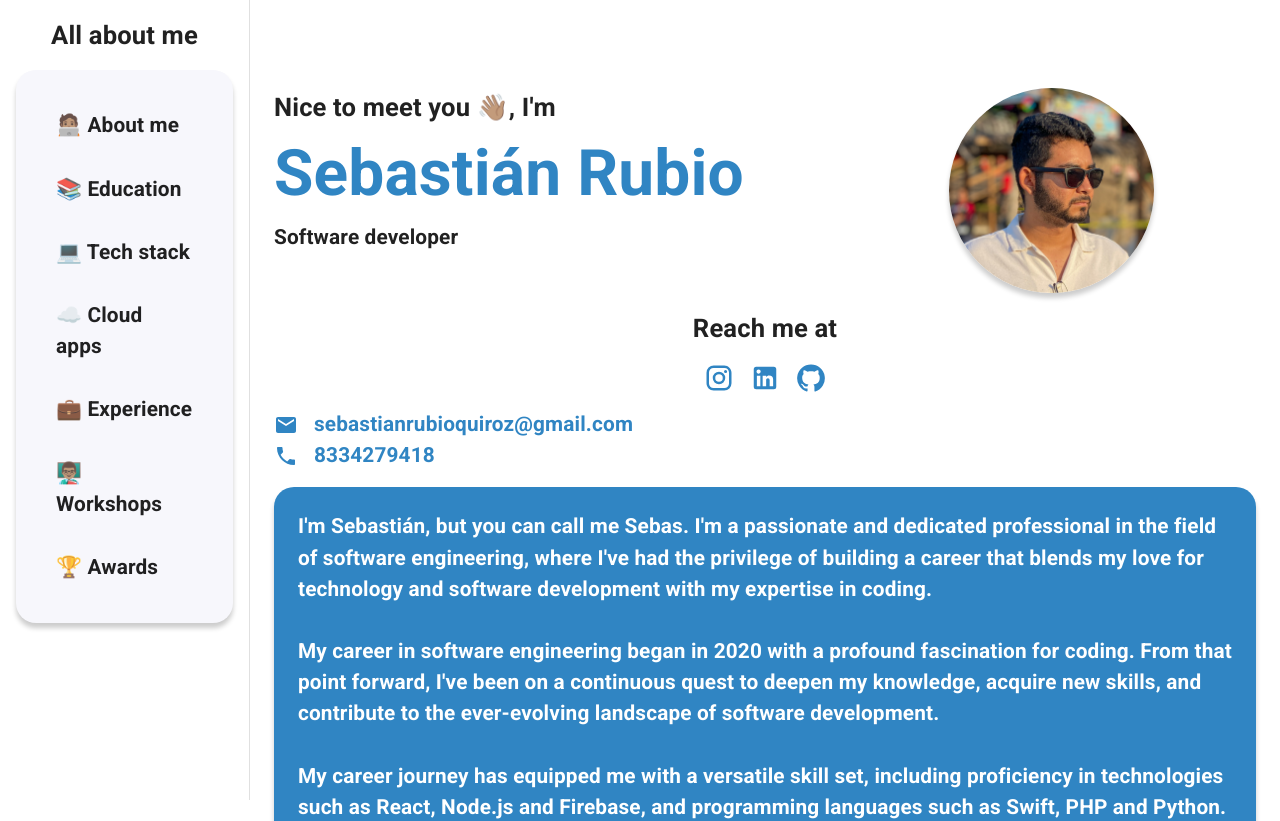
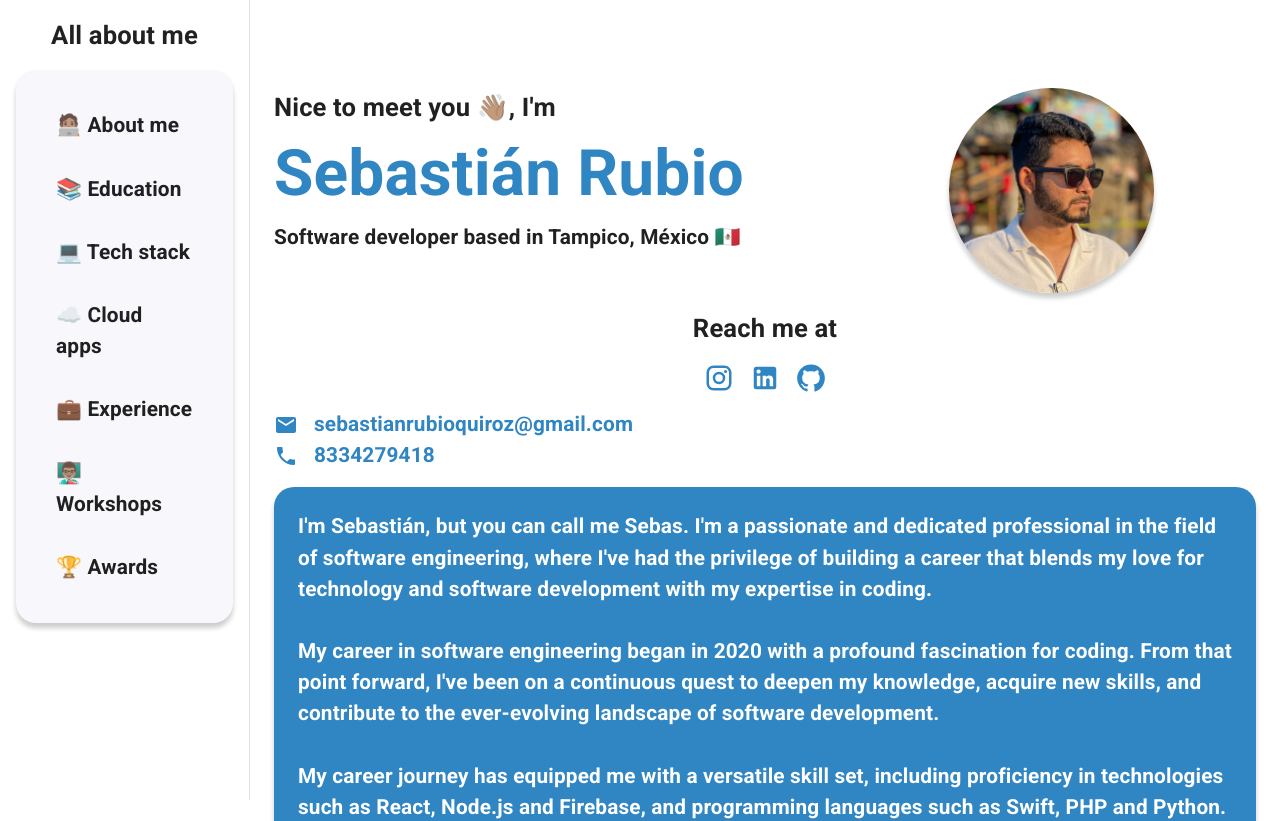
Before and after one commit to 4ubio/Portfolio, a React (Vite) app: page / in a window 1280 px wide. Shown: the top 821 px of the page. Built offline with nearby package versions, Linux system fonts and the light colour scheme.

Commit message:
Deploy final v

```diff
--- a/src/pages/IndexPage.jsx
+++ b/src/pages/IndexPage.jsx
@@ -10,7 +10,7 @@ export const IndexPage = () => {
                     <Grid item xs={12} md={7} >
                         <Typography variant='h4'>Nice to meet you 👋🏽, I'm</Typography>
                         <Typography variant='h1' color='primary.blue'>Sebastián Rubio</Typography>
-                        <Typography variant='h6'>Software developer</Typography>
+                        <Typography variant='h6'>Software developer based in Tampico, México 🇲🇽</Typography>
                     </Grid>
 
                     <Grid item xs={12} md={5} display='flex' justifyContent='center' alignItems='center'>
```
